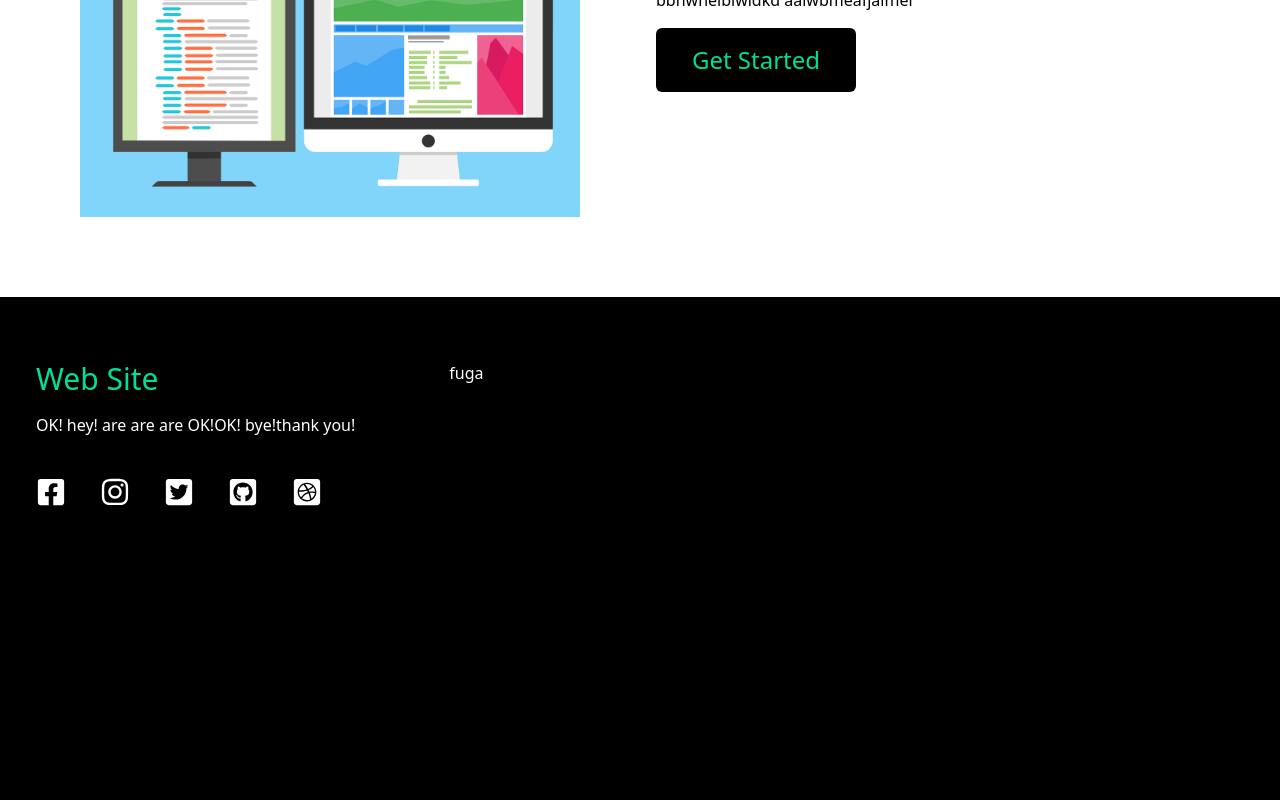
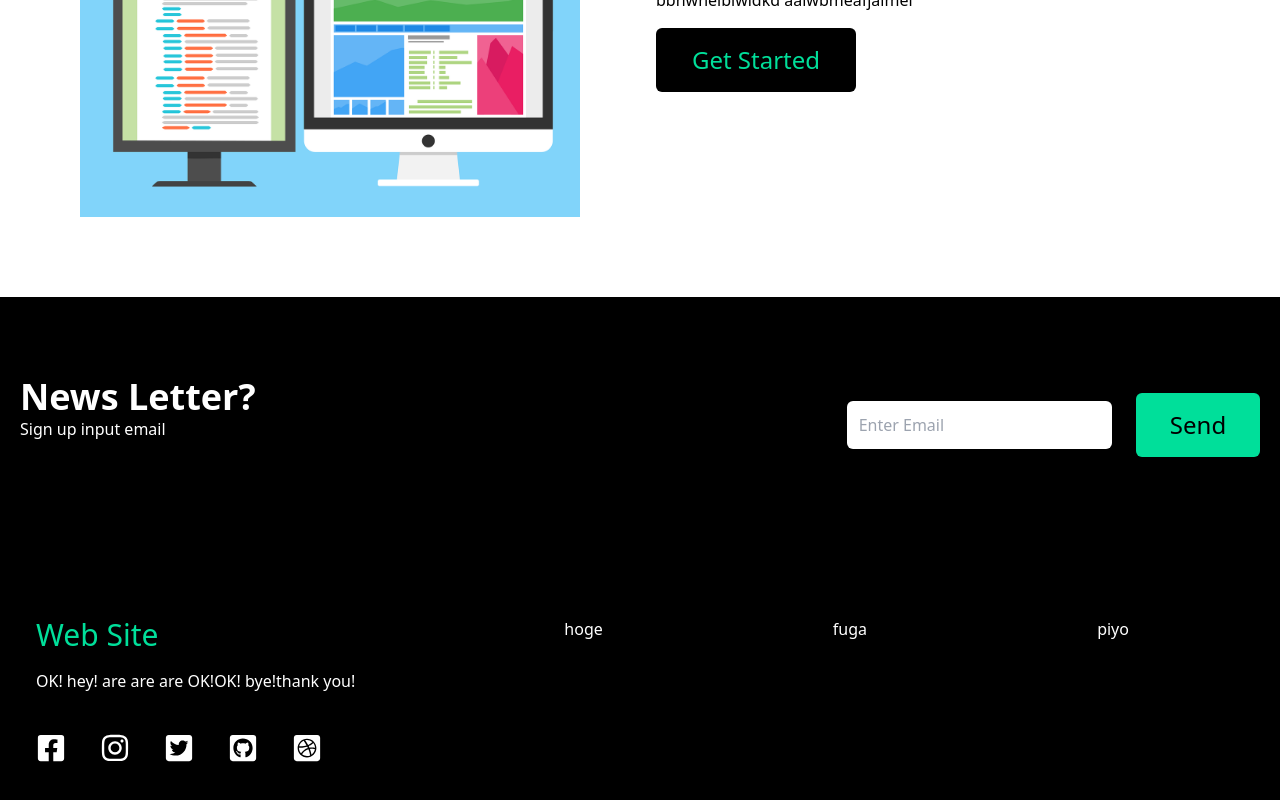
Before and after one commit to hironomiu/typescript-react-app, a React (Create React App) app: page / in a window 1280 px wide. Shown: the part 996-1796 px from the top of the page. Before the commit the page ends 1567 px from the top, so only its background shows below. Built offline with nearby package versions, Linux system fonts and the light colour scheme.

Commit message:
commited

```diff
--- a/src/components/Footer.tsx
+++ b/src/components/Footer.tsx
@@ -1,4 +1,3 @@
-import React from 'react'
 import {
   FaDribbbleSquare,
   FaFacebookSquare,
@@ -21,7 +20,11 @@ const Footer = () => {
           <FaDribbbleSquare size={30} />
         </div>
       </div>
-      <div>fuga</div>
+      <div className="lg:col-span-2 flex">
+        <div className="mx-auto">hoge</div>
+        <div className="mx-auto">fuga</div>
+        <div className="mx-auto">piyo</div>
+      </div>
     </footer>
   )
 }
--- a/src/components/Main.tsx
+++ b/src/components/Main.tsx
@@ -1,52 +1,12 @@
-import React from 'react'
-import DualScreen from '../assets/dual-screen.png'
-
+import Top from './main/Top'
+import Second from './main/Second'
+import Third from './main/Third'
 const Main = () => {
   return (
     <main className="">
-      <div className="max-w-[1240px] flex flex-col mt-[-96px] h-screen w-full  mx-auto text-center items-center justify-center">
-        <p className="text-[#00df9a] font-bold p-2">
-          hello world hoge fuga piyo gaga
-        </p>
-        <h1 className="md:text-6xl sm:text-5xl text-3xl font-bold mt-4">
-          Hi! Hello World!!
-        </h1>
-        <h2 className="md:text-5xl sm:text-4xl text-2xl font-bold mt-4">
-          Hello!!!Hello!!Hello!!
-        </h2>
-        <p className="md:text-3xl sm:text-2xl text-xl my-2">
-          This is a pen. That is a pen. What is a pen.
-        </p>
-        <p className="md:text-3xl sm:text-2xl text-xl my-2">Apple Orange,</p>
-        <p className="text-gray-500 md:text-3xl sm:text-2xl text-xl my-2">
-          hellohello hello!!hello!!hello!! bye!bye!bye!bye!bye!
-        </p>
-        <button className="py-4 my-4 bg-[#00df9a] text-black font-medium text-2xl w-[200px] rounded-md ">
-          Get Started
-        </button>
-      </div>
-      <div className="bg-white w-full py-16 px-4 text-black">
-        <div className="max-w-[1240px] mx-auto grid md:grid-cols-2">
-          <img
-            className="w-[500px] mx-auto rounded-md py-4"
-            src={DualScreen}
-            alt=""
-          />
-          <div className="py-4 mx-auto flex flex-col px-4">
-            <p className="text-[#00df9a] font-bold">hello! world!</p>
-            <h1 className="md:text-4xl sm:text-3xl text-2xl font-bold py-2">
-              Programing Cool!
-            </h1>
-            <p>
-              abiewebmek dkdbiyenen ddeibaqiobm sssdkbieob sseebbdekd
-              weifi3kakak bbhwneibiwidkd aaiwbmeafjaimei
-            </p>
-            <button className="my-4 py-4 bg-black text-[#00df9a] font-medium text-2xl  w-[200px] rounded-md">
-              Get Started
-            </button>
-          </div>
-        </div>
-      </div>
+      <Top />
+      <Second />
+      <Third />
     </main>
   )
 }
--- /dev/null
+++ b/src/components/main/Second.tsx
@@ -0,0 +1,29 @@
+import DualScreen from '../../assets/dual-screen.png'
+const Second = () => {
+  return (
+    <div className="bg-white w-full py-16 px-4 text-black">
+      <div className="max-w-[1240px] mx-auto grid md:grid-cols-2">
+        <img
+          className="w-[500px] mx-auto rounded-md py-4"
+          src={DualScreen}
+          alt=""
+        />
+        <div className="py-4 mx-auto flex flex-col px-4">
+          <p className="text-[#00df9a] font-bold">hello! world!</p>
+          <h1 className="md:text-4xl sm:text-3xl text-2xl font-bold py-2">
+            Programing Cool!
+          </h1>
+          <p>
+            abiewebmek dkdbiyenen ddeibaqiobm sssdkbieob sseebbdekd weifi3kakak
+            bbhwneibiwidkd aaiwbmeafjaimei
+          </p>
+          <button className="my-4 py-4 bg-black text-[#00df9a] font-medium text-2xl  w-[200px] rounded-md">
+            Get Started
+          </button>
+        </div>
+      </div>
+    </div>
+  )
+}
+
+export default Second
--- /dev/null
+++ b/src/components/main/Third.tsx
@@ -0,0 +1,30 @@
+import React from 'react'
+
+const Third = () => {
+  return (
+    <div className="w-full py-16 text-white px-4">
+      <div className="max-w-[1240px] mx-auto grid lg:grid-cols-3">
+        <div className="lg:col-span-2 my-4">
+          <h1 className="md:text-4xl sm:text-3xl text-xl font-bold">
+            News Letter?
+          </h1>
+          <p>Sign up input email</p>
+        </div>
+        <div className="my-4">
+          <div className="flex flex-col sm:flex-row items-center justify-between w-full">
+            <input
+              className="p-3 w-full rounded-md text-black"
+              type="email"
+              placeholder="Enter Email"
+            />
+            <button className="ml-6 py-4 my-4 bg-[#00df9a] text-black font-medium text-2xl w-[200px] rounded-md ">
+              Send
+            </button>
+          </div>
+        </div>
+      </div>
+    </div>
+  )
+}
+
+export default Third
--- /dev/null
+++ b/src/components/main/Top.tsx
@@ -0,0 +1,27 @@
+const Top = () => {
+  return (
+    <div className="max-w-[1240px] flex flex-col mt-[-96px] h-screen w-full  mx-auto text-center items-center justify-center">
+      <p className="text-[#00df9a] font-bold p-2">
+        hello world hoge fuga piyo gaga
+      </p>
+      <h1 className="md:text-6xl sm:text-5xl text-3xl font-bold mt-4">
+        Hi! Hello World!!
+      </h1>
+      <h2 className="md:text-5xl sm:text-4xl text-2xl font-bold mt-4">
+        Hello!!!Hello!!Hello!!
+      </h2>
+      <p className="md:text-3xl sm:text-2xl text-xl my-2">
+        This is a pen. That is a pen. What is a pen.
+      </p>
+      <p className="md:text-3xl sm:text-2xl text-xl my-2">Apple Orange,</p>
+      <p className="text-gray-500 md:text-3xl sm:text-2xl text-xl my-2">
+        hellohello hello!!hello!!hello!! bye!bye!bye!bye!bye!
+      </p>
+      <button className="py-4 my-4 bg-[#00df9a] text-black font-medium text-2xl w-[200px] rounded-md ">
+        Get Started
+      </button>
+    </div>
+  )
+}
+
+export default Top
```
Also changed, not shown: 1 other file (tests, documents, lock files or other folders).
